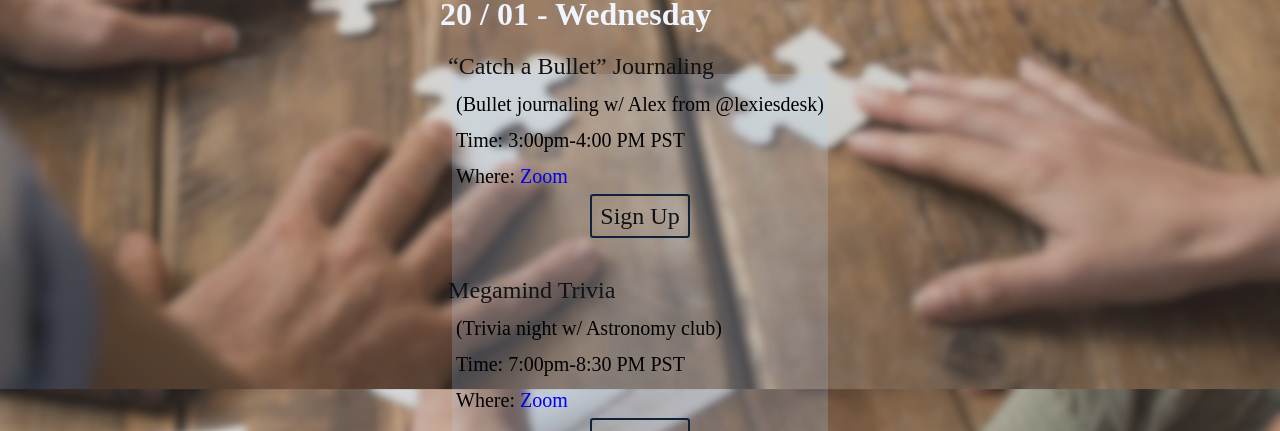
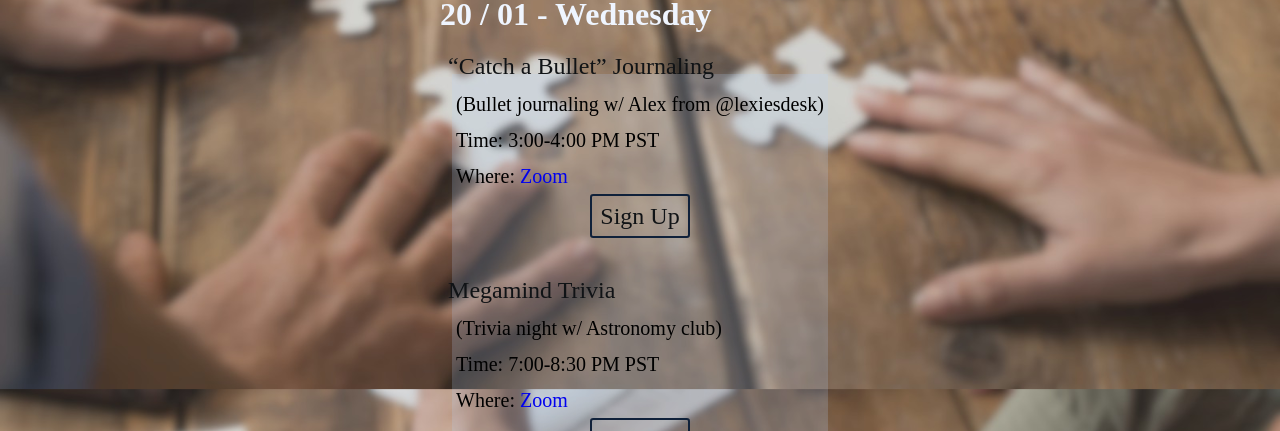
Before and after one commit to derickdr/ubcsciweek2020, a React (Create React App) app: page / in a window 1280 px wide. Shown: the part 3160-3591 px from the top of the page. Built offline with nearby package versions, Linux system fonts and the light colour scheme.

Commit message:
more change

```diff
--- a/src/components/ScheduleOverviewSection.js
+++ b/src/components/ScheduleOverviewSection.js
@@ -118,7 +118,7 @@ class ScheduleOverviewSection extends Component {
                         <div class='day-content'>
                             <h1 class='event-name'>“Catch a Bullet” Journaling</h1>
                             <h2 class='event-details'>(Bullet journaling w/ Alex from @lexiesdesk)</h2>
-                            <h2 class='event-details'>Time: 3:00pm-4:00 PM PST</h2>
+                            <h2 class='event-details'>Time: 3:00-4:00 PM PST</h2>
                             <h2 class='event-details'>Where: <a href='https://zoom.us/j/97887065823' target='_blank' rel='noopener noreferrer'>Zoom</a></h2>
                             <div class='event-action-row'>
                                 <div class='event-action-column'>
@@ -133,7 +133,7 @@ class ScheduleOverviewSection extends Component {
                         <div class='day-content'>
                             <h1 class='event-name'>Megamind Trivia</h1>
                             <h2 class='event-details'>(Trivia night w/ Astronomy club)</h2>
-                            <h2 class='event-details'>Time: 7:00pm-8:30 PM PST</h2>
+                            <h2 class='event-details'>Time: 7:00-8:30 PM PST</h2>
                             <h2 class='event-details'>Where: <a href='https://us02web.zoom.us/j/87080734958' target='_blank' rel='noopener noreferrer'>Zoom</a></h2>
                             <div class='event-action-row'>
                                 <div class='event-action-column'>
```
Also changed, not shown: 1 other file (tests, documents, lock files or other folders).
